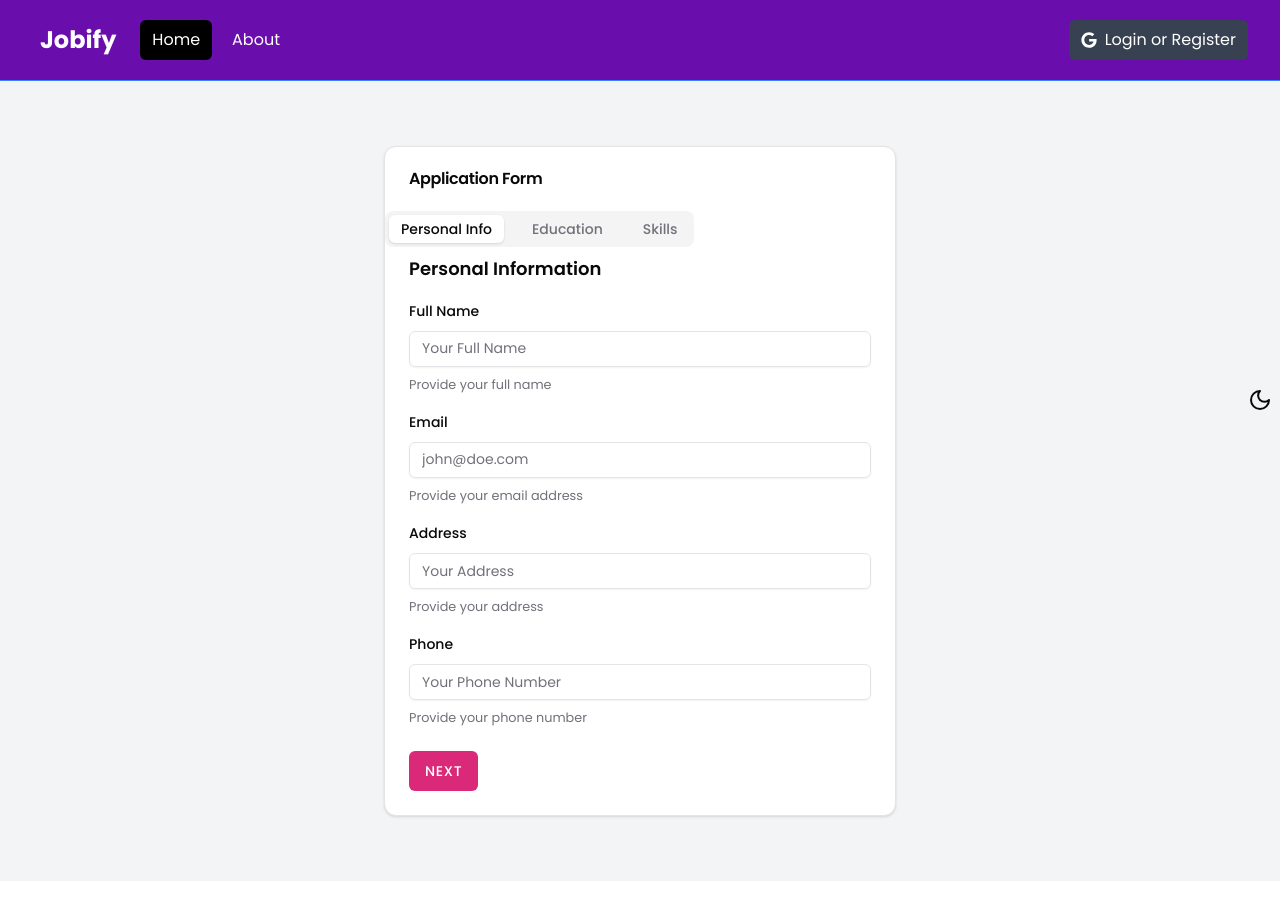
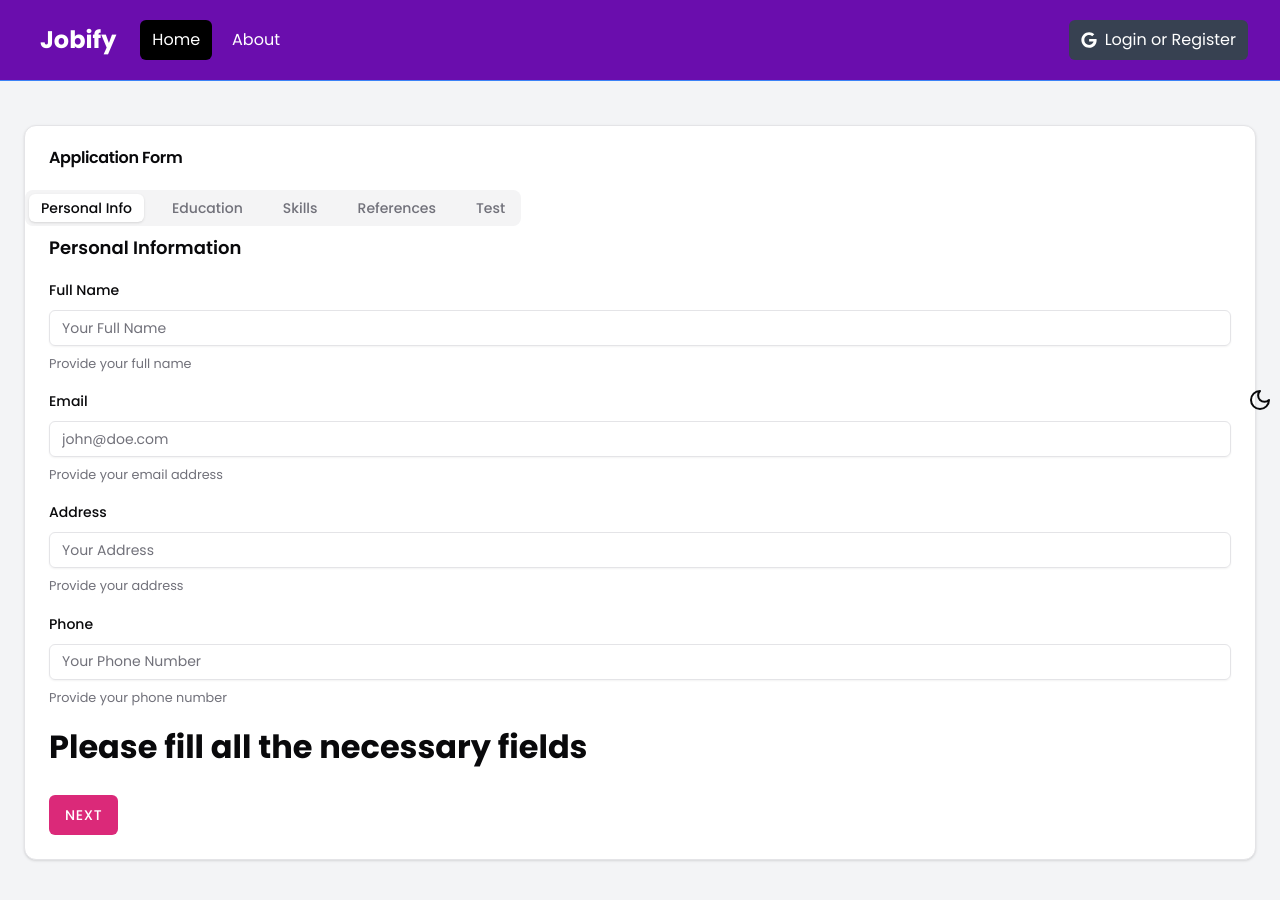
Before and after one commit to manutdmohit/jobify, a Next.js app: page / in a window 1280 px wide. Shown: the top 900 px of the page. Built offline with nearby package versions, Linux system fonts and the light colour scheme.

Commit message:
Add more tabs

```diff
--- a/components/AForm.tsx
+++ b/components/AForm.tsx
@@ -8,6 +8,7 @@ import {
   educationSchema,
   skillsSchema,
   CombinedFormData,
+  completeReferenceSchema,
 } from '@/schemas/schemas';
 
 import { Button } from '@/components/ui/button';
@@ -32,18 +33,29 @@ import { Checkbox } from '@/components/ui/checkbox';
 import { Tabs, TabsList, TabsTrigger, TabsContent } from '@/components/ui/tabs';
 import { useToast } from '@/hooks/use-toast';
 import { useRouter } from 'next/navigation';
+import { motion } from 'framer-motion';
 
 function MultiStepFormWithTabs() {
   const router = useRouter();
   const { toast } = useToast();
 
   const [currentStep, setCurrentStep] = useState(0);
-  const [formData, setFormData] = useState<Partial<CombinedFormData>>({});
+  const [formData, setFormData] = useState<Partial<CombinedFormData>>({
+    references: [
+      { name: '', title: '', organization: '', contactInfo: '' },
+      { name: '', title: '', organization: '', contactInfo: '' },
+    ],
+  });
 
-  const formSchemas = [personalInfoSchema, educationSchema, skillsSchema];
+  const formSchemas = [
+    personalInfoSchema,
+    educationSchema,
+    skillsSchema,
+    completeReferenceSchema,
+  ];
   const formMethods = useForm<CombinedFormData>({
     resolver: zodResolver(formSchemas[currentStep]),
-    defaultValues: formData,
+    defaultValues: formData, // check here
   });
   0;
 
@@ -98,92 +110,36 @@ function MultiStepFormWithTabs() {
         }
         className="flex flex-col gap-4 min-h-screen items-center justify-center max-w-full mx-auto p-6 bg-gray-100"
       >
-        <Card className="w-full max-w-lg my-5">
+        <Card className="w-full max-w-7xl my-5">
+          <motion.div
+            initial={{ opacity: 0, y: 50 }}
+            animate={{ opacity: 1, y: 0 }}
+            transition={{ duration: 0.5 }}
+          >
             <CardHeader>
               <CardTitle>Application Form</CardTitle>
             </CardHeader>
+          </motion.div>
 
-          <TabsList className="gap-4">
+          <div className="overflow-x-auto">
+            <TabsList className="gap-1 md:gap-4 whitespace-nowrap">
               <TabsTrigger value="step0">Personal Info</TabsTrigger>
               <TabsTrigger value="step1">Education</TabsTrigger>
               <TabsTrigger value="step2">Skills</TabsTrigger>
+              <TabsTrigger value="step3">References</TabsTrigger>
+              <TabsTrigger value="step4">Test</TabsTrigger>
             </TabsList>
+          </div>
 
           <CardContent>
             <TabsContent value="step0">
-              <div className="flex flex-col gap-4">
+              <motion.div
+                initial={{ opacity: 0 }}
+                animate={{ opacity: 1 }}
+                transition={{ duration: 0.5 }}
+                className="flex flex-col gap-4"
+              >
                 <h2 className="text-lg font-semibold">Personal Information</h2>
-                {/* <FormField
-                  control={formMethods.control}
-                  name="fullName"
-                  render={({ field }) => (
-                    <FormItem>
-                      <FormLabel>Full Name</FormLabel>
-                      <FormControl>
-                        <Input
-                          placeholder="Your Full Name"
-                          type="text"
-                          {...field}
-                          required
-                        />
-                      </FormControl>
-                      <FormMessage />
-                    </FormItem>
-                  )}
-                />
-                <FormField
-                  control={formMethods.control}
-                  name="email"
-                  render={({ field }) => (
-                    <FormItem>
-                      <FormLabel>Email</FormLabel>
-                      <FormControl>
-                        <Input
-                          placeholder="Your Email"
-                          type="email"
-                          {...field}
-                        />
-                      </FormControl>
-                      <FormMessage />
-                    </FormItem>
-                  )}
-                />
-                <FormField
-                  control={formMethods.control}
-                  name="phone"
-                  render={({ field }) => (
-                    <FormItem>
-                      <FormLabel>Phone Number</FormLabel>
-                      <FormControl>
-                        <Input
-                          placeholder="Your Phone Number"
-                          type="tel"
-                          {...field}
-                        />
-                      </FormControl>
-                      <FormMessage />
-                    </FormItem>
-                  )}
-                />
-
-                <FormField
-                  control={formMethods.control}
-                  name="address"
-                  render={({ field }) => (
-                    <FormItem>
-                      <FormLabel>Address</FormLabel>
-                      <FormControl>
-                        <Input
-                          placeholder="Your Address"
-                          type="text"
-                          {...field}
-                          required
-                        />
-                      </FormControl>
-                      <FormMessage />
-                    </FormItem>
-                  )}
-                /> */}
 
                 <FormField
                   control={formMethods.control}
@@ -261,11 +217,18 @@ function MultiStepFormWithTabs() {
                     </FormItem>
                   )}
                 />
-              </div>
+
+                <h2>Please fill all the necessary fields</h2>
+              </motion.div>
             </TabsContent>
 
             <TabsContent value="step1">
-              <div className="flex flex-col gap-4">
+              <motion.div
+                initial={{ opacity: 0 }}
+                animate={{ opacity: 1 }}
+                transition={{ duration: 0.5 }}
+                className="flex flex-col gap-4"
+              >
                 <h2 className="text-lg font-semibold">Education</h2>
                 <FormField
                   control={formMethods.control}
@@ -318,11 +281,16 @@ function MultiStepFormWithTabs() {
                     </FormItem>
                   )}
                 />
-              </div>
+              </motion.div>
             </TabsContent>
 
             <TabsContent value="step2">
-              <div className="flex flex-col gap-4">
+              <motion.div
+                initial={{ opacity: 0 }}
+                animate={{ opacity: 1 }}
+                transition={{ duration: 0.5 }}
+                className="flex flex-col gap-4"
+              >
                 <h2 className="text-lg font-semibold">Skills</h2>
                 <FormField
                   control={formMethods.control}
@@ -369,7 +337,139 @@ function MultiStepFormWithTabs() {
                     </FormItem>
                   )}
                 />
+              </motion.div>
+            </TabsContent>
+
+            <TabsContent value="step3">
+              <motion.div
+                initial={{ opacity: 0 }}
+                animate={{ opacity: 1 }}
+                transition={{ duration: 0.5 }}
+                className="flex flex-col gap-4"
+              >
+                <h2 className="text-lg font-semibold">References</h2>
+
+                {formMethods.getValues().references.map((_, index) => (
+                  <div key={index} className="mb-4">
+                    <h4 className="font-semibold">Reference {index + 1}</h4>
+
+                    <FormField
+                      control={formMethods.control}
+                      name={`references.${index}.name`}
+                      render={({ field }) => (
+                        <FormItem>
+                          <FormLabel>Name:</FormLabel>
+                          <FormControl>
+                            <Input placeholder="Reference Name" {...field} />
+                          </FormControl>
+                          <FormMessage />
+                        </FormItem>
+                      )}
+                    />
+
+                    <FormField
+                      control={formMethods.control}
+                      name={`references.${index}.title`}
+                      render={({ field }) => (
+                        <FormItem>
+                          <FormLabel>Title/Position:</FormLabel>
+                          <FormControl>
+                            <Input
+                              placeholder="Reference Title/Position"
+                              {...field}
+                            />
+                          </FormControl>
+                        </FormItem>
+                      )}
+                    />
+
+                    <FormField
+                      control={formMethods.control}
+                      name={`references.${index}.organization`}
+                      render={({ field }) => (
+                        <FormItem>
+                          <FormLabel>Organization:</FormLabel>
+                          <FormControl>
+                            <Input
+                              placeholder="Reference Organization"
+                              {...field}
+                            />
+                          </FormControl>
+                        </FormItem>
+                      )}
+                    />
+
+                    <FormField
+                      control={formMethods.control}
+                      name={`references.${index}.contactInfo`}
+                      render={({ field }) => (
+                        <FormItem>
+                          <FormLabel>Contact Information:</FormLabel>
+                          <FormControl>
+                            <Input
+                              placeholder="Reference Contact Information"
+                              {...field}
+                            />
+                          </FormControl>
+                          <FormMessage />
+                        </FormItem>
+                      )}
+                    />
                   </div>
+                ))}
+
+                {/* <FormField
+                  control={formMethods.control}
+                  name="degree"
+                  render={({ field }) => (
+                    <FormItem>
+                      <FormLabel>Degree</FormLabel>
+                      <FormControl>
+                        <Input
+                          placeholder="Your Degree"
+                          type="text"
+                          {...field}
+                        />
+                      </FormControl>
+                      <FormMessage />
+                    </FormItem>
+                  )}
+                />
+                <FormField
+                  control={formMethods.control}
+                  name="institution"
+                  render={({ field }) => (
+                    <FormItem>
+                      <FormLabel>Institution</FormLabel>
+                      <FormControl>
+                        <Input
+                          placeholder="Your Institution"
+                          type="text"
+                          {...field}
+                        />
+                      </FormControl>
+                      <FormMessage />
+                    </FormItem>
+                  )}
+                />
+                <FormField
+                  control={formMethods.control}
+                  name="yearOfGraduation"
+                  render={({ field }) => (
+                    <FormItem>
+                      <FormLabel>Graduation Year</FormLabel>
+                      <FormControl>
+                        <Input
+                          placeholder="Year of Graduation"
+                          type="number"
+                          {...field}
+                        />
+                      </FormControl>
+                      <FormMessage />
+                    </FormItem>
+                  )}
+                /> */}
+              </motion.div>
             </TabsContent>
           </CardContent>
 
```
Lines whose indentation alone changed are shown as unchanged.
